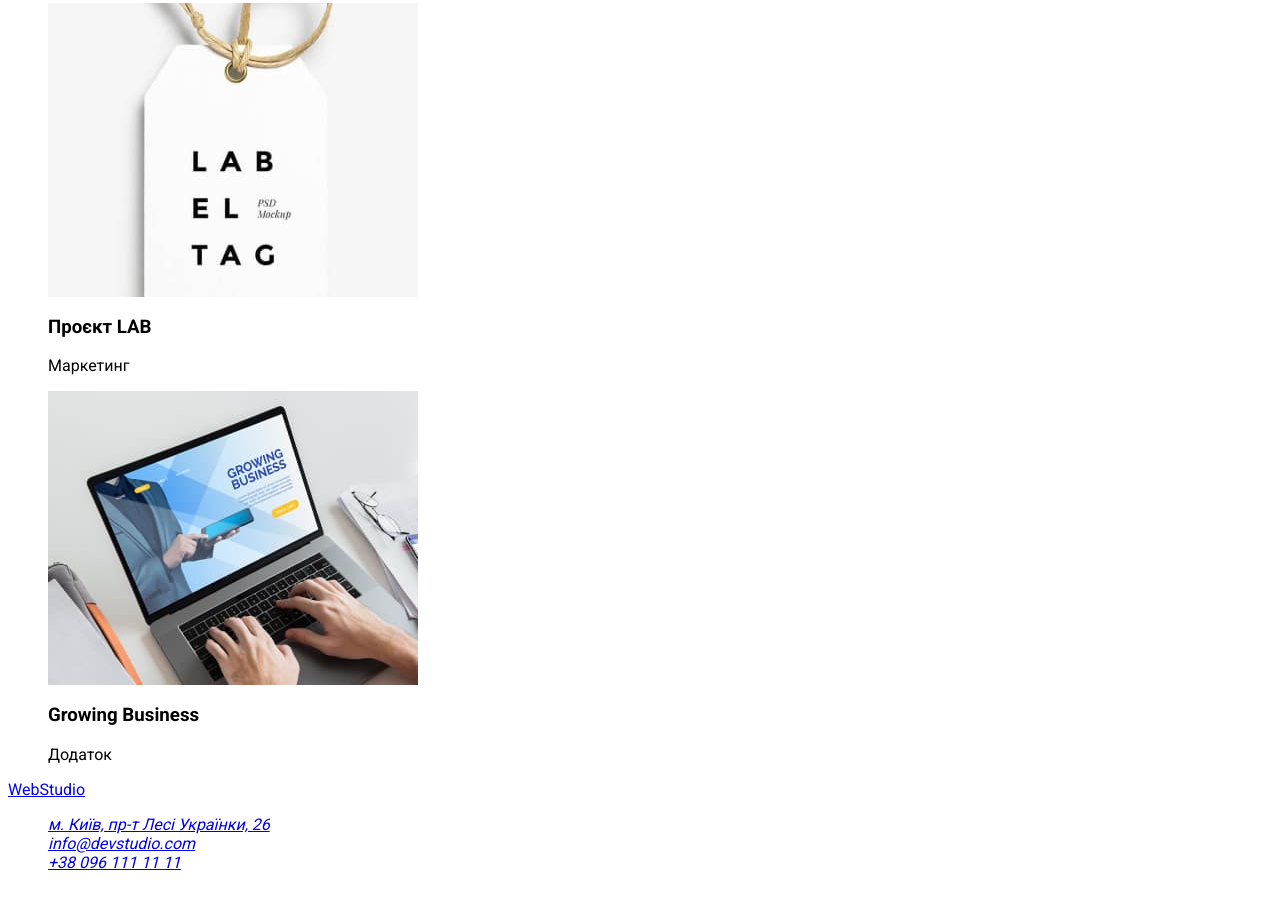
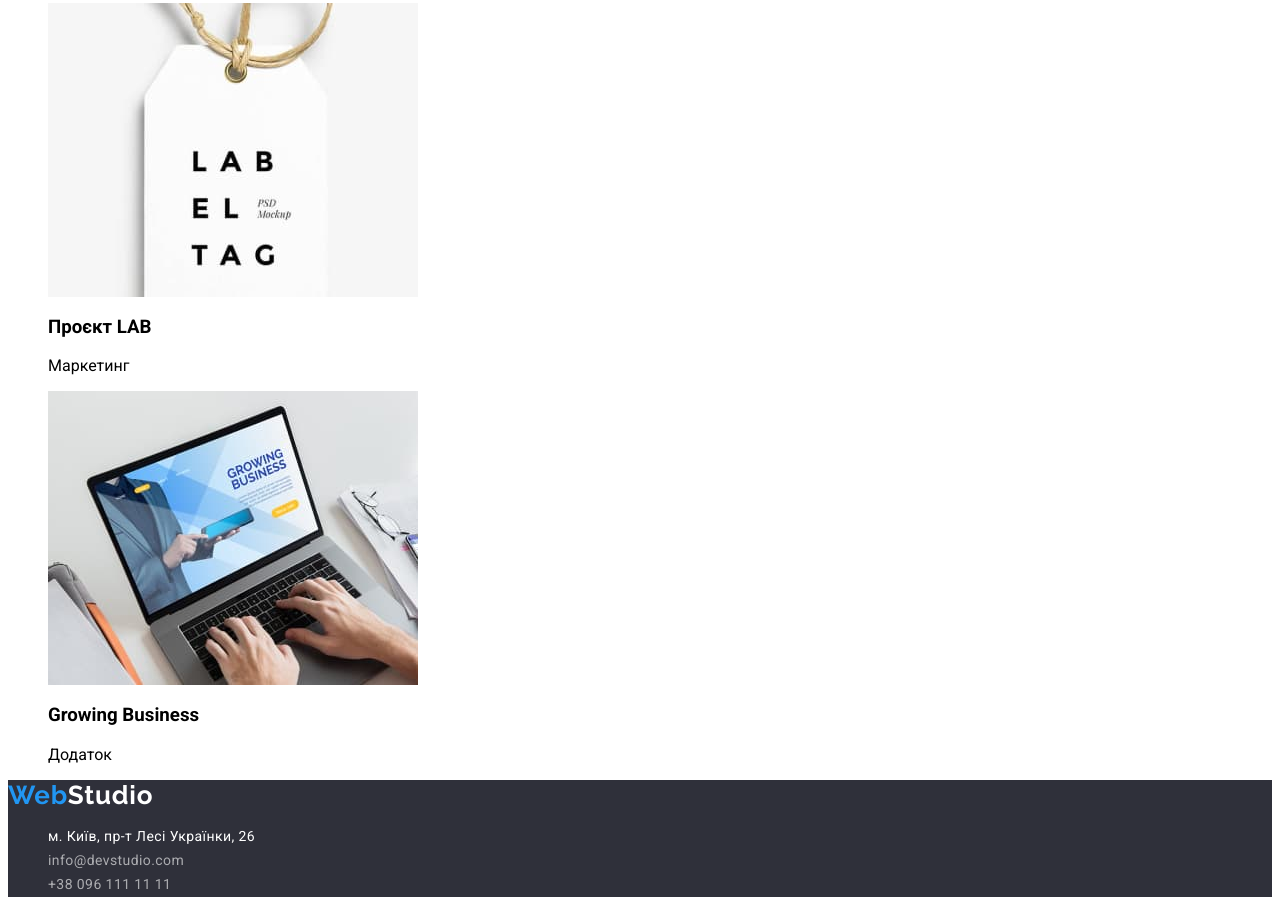
Before and after one commit to MaksoN03/goit-markup-hw-02, a plain HTML site: page portfolio.html in a window 1280 px wide. Shown: the part 3019-3930 px from the top of the page. Before the commit the page ends 3907 px from the top, so only its background shows below. Drawn offline with Linux system fonts and the light colour scheme.

Commit message:
Stylizing footer

```diff
--- a/css/styles.css
+++ b/css/styles.css
@@ -67,3 +67,38 @@ body {
 .contacts-link:focus {
     color: #2196F3;
 }
+
+.page-footer {
+    background-color: #2F303A;
+}
+
+.studiologowhite {
+    font-family: 'Raleway';
+    font-weight: 700;
+    font-size: 26px;
+    line-height: 1.19;
+    letter-spacing: 0.03em;
+    color: #FFF;
+}
+
+.address-footer {
+    font-style: normal;
+    font-size: 14px;
+    line-height: 1.71;
+    letter-spacing: 0.03em;
+}
+
+.address {
+    color: #FFFFFF;
+}
+
+.footer-contacts {
+    color: rgba(255, 255, 255, 0.6);
+}
+
+.address:hover,
+.address:focus,
+.footer-contacts:hover,
+.footer-contacts:focus {
+    color: #2196F3;
+}
--- a/portfolio.html
+++ b/portfolio.html
@@ -111,23 +111,26 @@
         </ul>
       </section>
     </main>
-    <footer>
-      <a href="#webstudio">WebStudio</a>
-      <address>
-        <ul class="list">
-          <li>
+    <footer class="page-footer">
+      <a href="#webstudio" class="webstudio link"
+        ><span class="weblogo">Web</span><span class="studiologowhite">Studio</span></a
+      >
+      <address class="address-footer">
+        <ul class="address-list list">
+          <li class="address-list-item">
             <a
               href="https://goo.gl/maps/CPtrU1FHBa2aNyZL9"
               target="_blank"
               rel="noopener noreferrer nofollow"
+              class="address link"
               >м. Київ, пр-т Лесі Українки, 26
             </a>
           </li>
-          <li>
-            <a href="mailto:info@devstudio.com">info@devstudio.com</a>
+          <li class="address-list-item">
+            <a href="mailto:info@devstudio.com" class="footer-contacts link">info@devstudio.com</a>
           </li>
-          <li>
-            <a href="tel:+380961111111">+38 096 111 11 11</a>
+          <li class="address-list-item">
+            <a href="tel:+380961111111" class="footer-contacts link">+38 096 111 11 11</a>
           </li>
         </ul>
       </address>
```
Also changed, not shown: index.html (+3 -1 lines).
